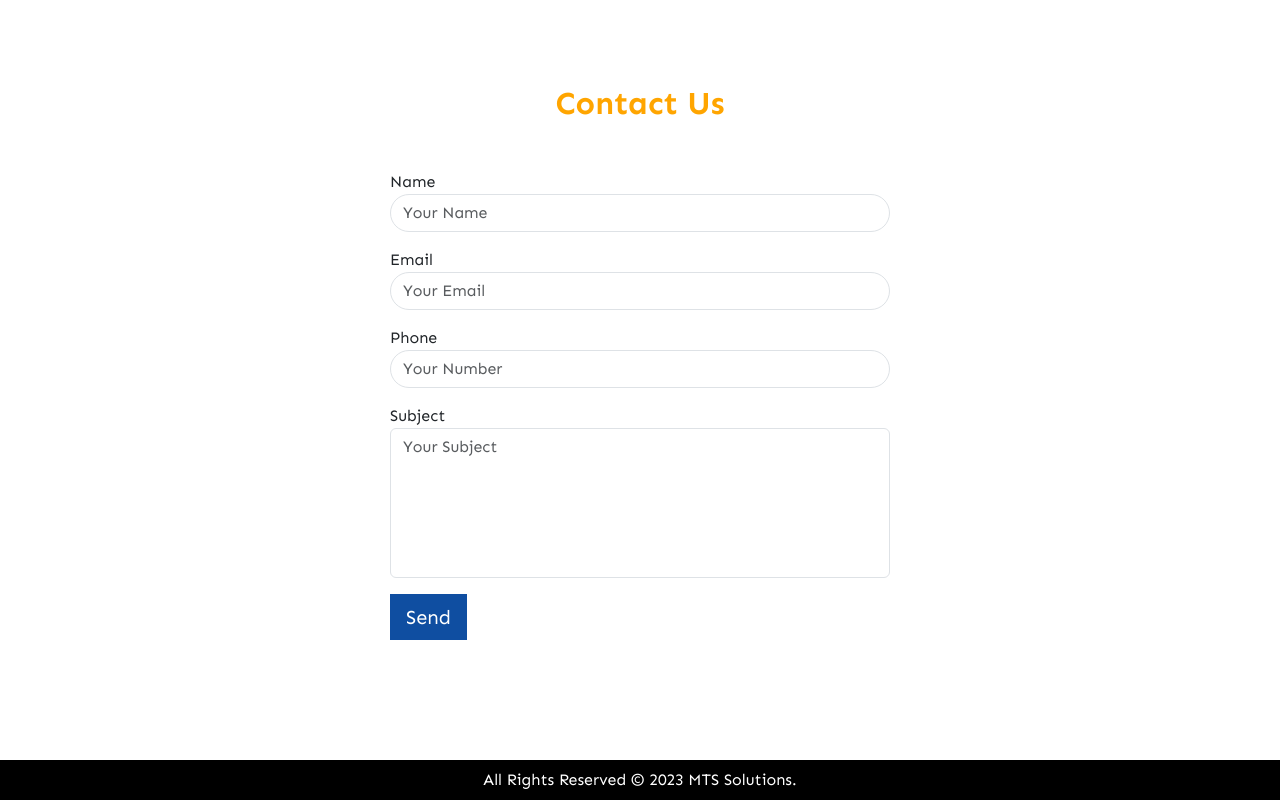
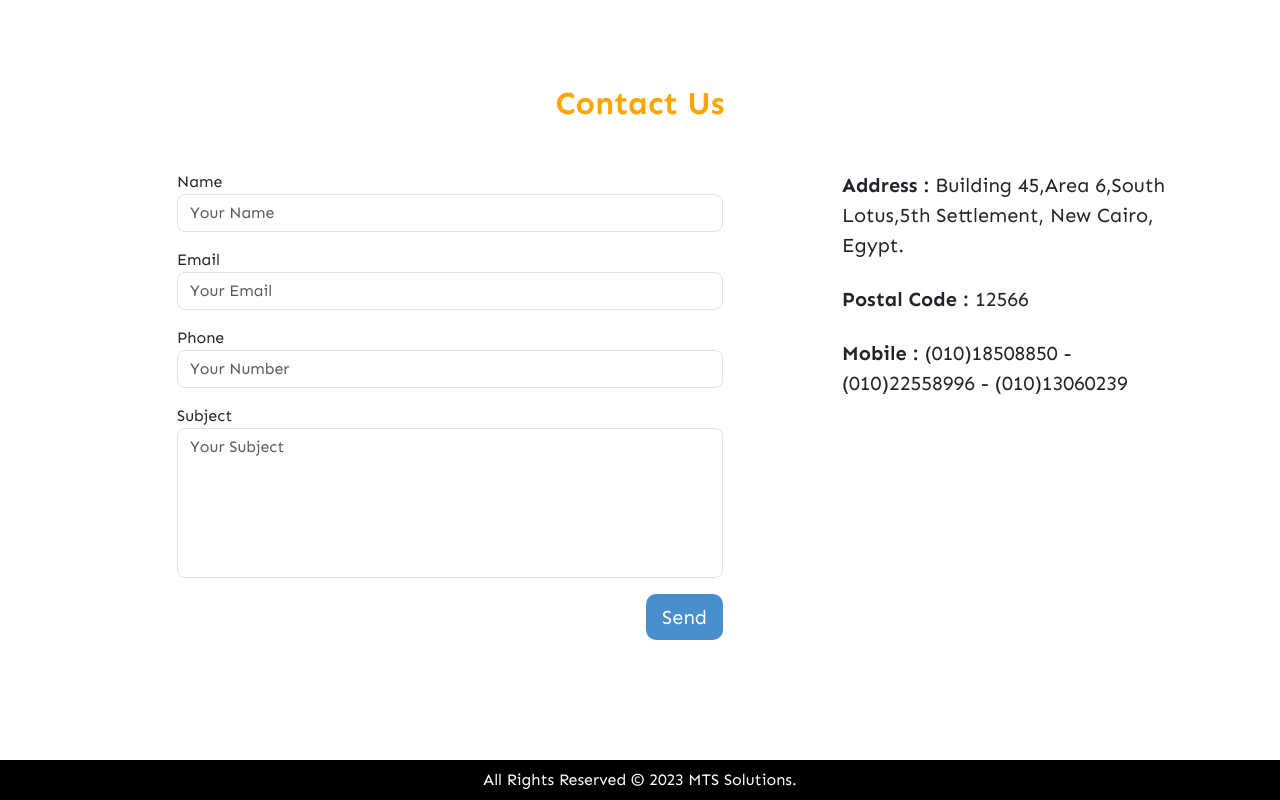
Before and after one commit to Abedelrhman-Kassem/MTS, a plain HTML site: page index.html in a window 1280 px wide. Shown: the part 5620-6420 px from the top of the page. Drawn offline with nearby package versions, Linux system fonts and the light colour scheme.

Commit message:
create contact information

```diff
--- a/css/main.css
+++ b/css/main.css
@@ -295,6 +295,7 @@ section.about h3 {
 
 section.contact form {
   max-width: 500px;
+  min-width: 50%;
   margin: auto;
 }
 
@@ -309,12 +310,28 @@ section.contact textarea {
 }
 
 section.contact #submit-btn {
-  background-color: var(--main-text-color);
+  display: block;
+  background-color: #498fcd;
   outline: none;
   border: none;
   color: white;
   padding: 8px 16px;
   font-size: 20px;
+  margin-left: auto;
+  box-shadow: none;
+  transition: 0.3s;
+  -webkit-transition: 0.3s;
+  -moz-transition: 0.3s;
+  -ms-transition: 0.3s;
+  -o-transition: 0.3s;
+  border-radius: 10px;
+  -webkit-border-radius: 10px;
+  -moz-border-radius: 10px;
+  -ms-border-radius: 10px;
+  -o-border-radius: 10px;
+}
+section.contact #submit-btn:hover {
+  background-color: var(--main-text-color);
 }
 
 /* End Contact */
--- a/index.html
+++ b/index.html
@@ -729,12 +729,13 @@
       <section class="contact" id="contact">
         <div class="container">
           <h2 class="text-center fw-bold title-color mb-5">Contact Us</h2>
-          <form action="">
+          <div class="content row">
+            <form class="col-12 col-md-4">
               <div class="mb-3">
                 <label for="name">Name</label>
                 <input
                   type="text"
-                class="form-control rounded-pill"
+                  class="form-control rounded-3"
                   id="name"
                   placeholder="Your Name"
                   required
@@ -744,7 +745,7 @@
                 <label for="email">Email</label>
                 <input
                   type="email"
-                class="form-control rounded-pill"
+                  class="form-control rounded-3"
                   id="email"
                   placeholder="Your Email"
                   required
@@ -754,7 +755,7 @@
                 <label for="number">Phone</label>
                 <input
                   type="text"
-                class="form-control rounded-pill"
+                  class="form-control rounded-3"
                   id="number"
                   placeholder="Your Number"
                   required
@@ -764,7 +765,7 @@
                 <label for="subject">Subject</label>
                 <textarea
                   type="text"
-                class="form-control"
+                  class="form-control rounded-3"
                   id="subject"
                   placeholder="Your Subject"
                   required
@@ -772,6 +773,22 @@
               </div>
               <input id="submit-btn" type="submit" value="Send" />
             </form>
+
+            <div class="information col-12 col-md-4 fs-5">
+              <div class="mb-4">
+                <strong>Address :</strong>
+                Building 45,Area 6,South Lotus,5th Settlement, New Cairo, Egypt.
+              </div>
+              <div class="mb-4">
+                <strong>Postal Code :</strong>
+                12566
+              </div>
+              <div class="mb-4">
+                <strong>Mobile :</strong>
+                (010)18508850 - (010)22558996 - (010)13060239
+              </div>
+            </div>
+          </div>
         </div>
       </section>
     </main>
```
Lines whose indentation alone changed are shown as unchanged.
